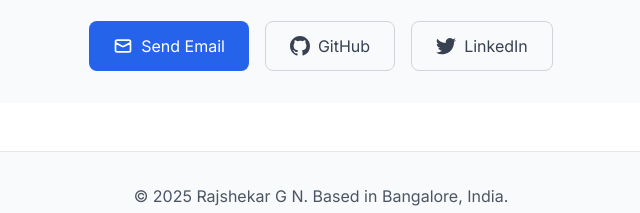
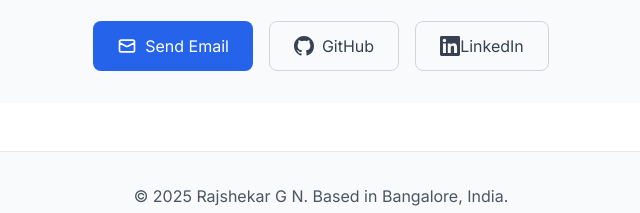
Before and after one commit to rajshekar321/portfolio, a plain HTML site: page index.html in a window 1280 px wide. Shown: the part 3120-3333 px from the top of the page, 319-959 px from the left. Drawn offline with nearby package versions, Linux system fonts and the light colour scheme.

Commit message:
all changes made

```diff
--- a/index.html
+++ b/index.html
@@ -229,7 +229,7 @@ Resume Field Mapping Checklist:
                             <span class="px-2 py-1 bg-green-100 text-green-800 rounded text-xs">Uvicorn</span>
                         </div>
                         <div class="flex gap-4">
-                            <a href="https://github.com/rajshekar321/bookstore FASTAPI" target="_blank" rel="noopener noreferrer" class="text-blue-600 hover:text-blue-500 transition-colors duration-150 focus-visible">
+                            <a href="https://github.com/rajshekar321/bookstore_FASTAPI" target="_blank" rel="noopener noreferrer" class="text-blue-600 hover:text-blue-500 transition-colors duration-150 focus-visible">
                                 View on GitHub →
                             </a>
                         </div>
@@ -350,11 +350,12 @@ Resume Field Mapping Checklist:
                         GitHub
                     </a>
                     <a href="https://linkedin.com/in/rajshekar-g-n" target="_blank" rel="noopener noreferrer" class="inline-flex items-center justify-center px-6 py-3 border border-gray-300 text-gray-700 rounded-lg hover:bg-gray-100 transition-colors duration-150 focus-visible">
-                        <svg class="w-5 h-5 mr-2" fill="currentColor" viewBox="0 0 20 20">
-                            <path d="M6.29 18.251c7.547 0 11.675-6.253 11.675-11.675 0-.178 0-.355-.012-.53A8.348 8.348 0 0020 3.92a8.19 8.19 0 01-2.357.646 4.118 4.118 0 001.804-2.27 8.224 8.224 0 01-2.605.996 4.107 4.107 0 00-6.993 3.743 11.65 11.65 0 01-8.457-4.287 4.106 4.106 0 001.27 5.477A4.073 4.073 0 01.8 7.713v.052a4.105 4.105 0 003.292 4.022 4.095 4.095 0 01-1.853.07 4.108 4.108 0 003.834 2.85A8.233 8.233 0 010 16.407a11.616 11.616 0 006.29 1.84"></path>
-                        </svg>
-                        LinkedIn
-                    </a>
+  <svg width="20" height="20" fill="currentColor" viewBox="0 0 24 24">
+    <path d="M20.447 20.452h-3.554v-5.569c0-1.328-.027-3.037-1.852-3.037-1.853 0-2.136 1.445-2.136 2.939v5.667H9.351V9h3.414v1.561h.046c.477-.9 1.637-1.85 3.37-1.85 3.601 0 4.267 2.37 4.267 5.455v6.286zM5.337 7.433c-1.144 0-2.063-.926-2.063-2.065 0-1.138.92-2.063 2.063-2.063 1.14 0 2.064.925 2.064 2.063 0 1.139-.925 2.065-2.064 2.065zm1.782 13.019H3.555V9h3.564v11.452zM22.225 0H1.771C.792 0 0 .774 0 1.729v20.542C0 23.227.792 24 1.771 24h20.451C23.2 24 24 23.227 24 22.271V1.729C24 .774 23.2 0 22.222 0h.003z"/>
+  </svg>
+  LinkedIn
+</a>
+
                 </div>
             </div>
         </section>
```
